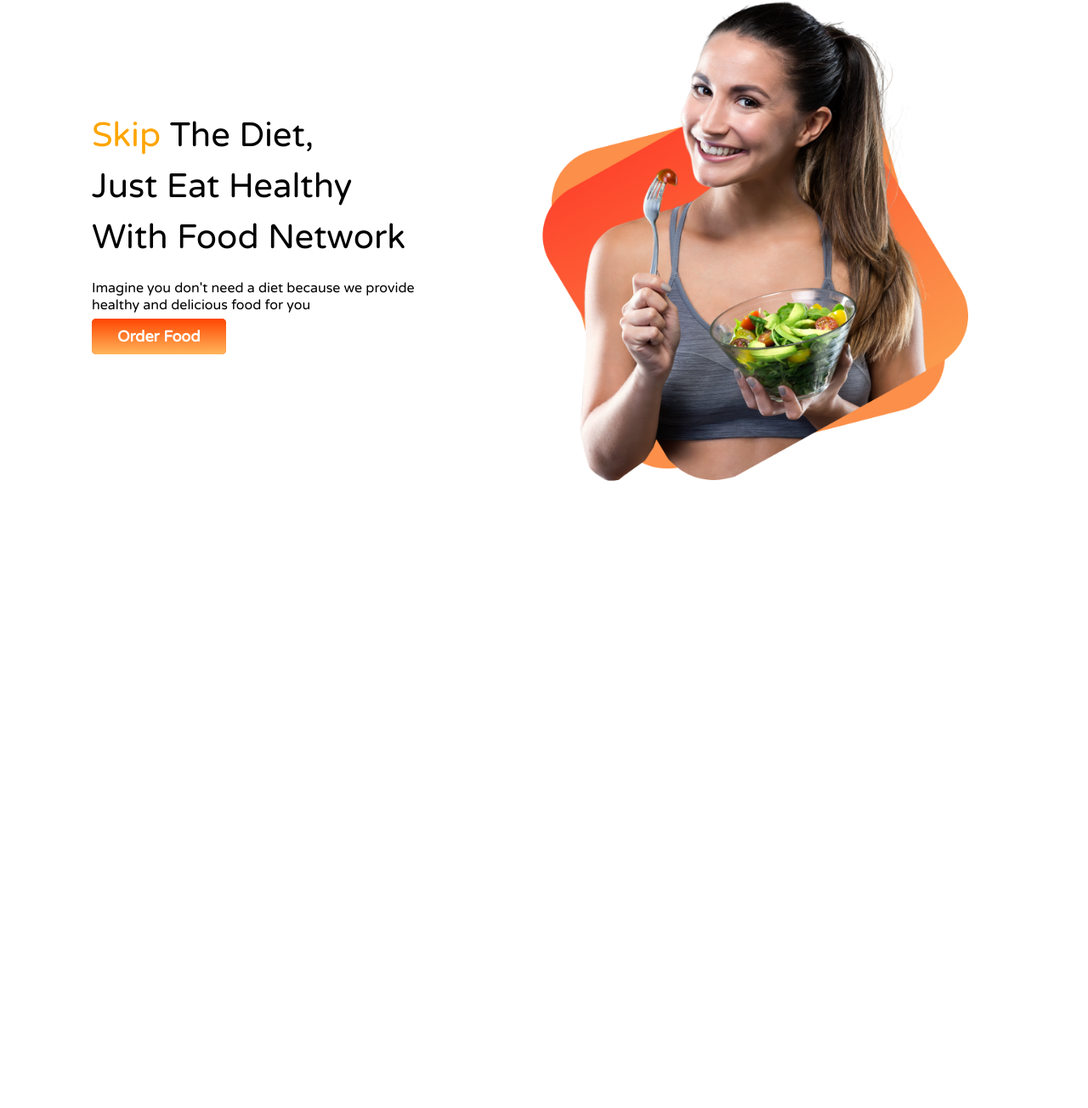
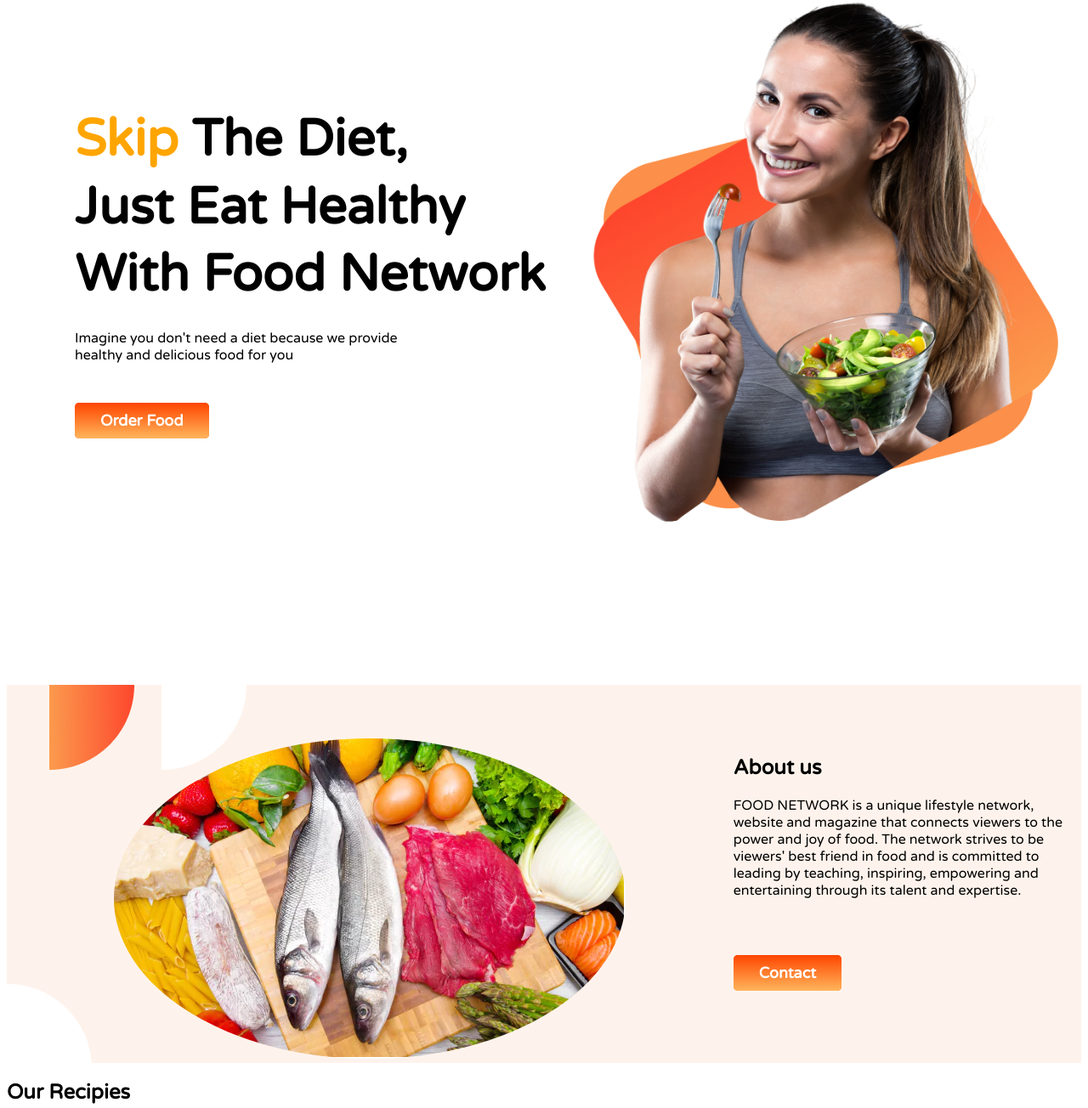
Before and after one commit to Enam121/Food-Network, a plain HTML site: page index.html in a window 1280 px wide. Shown: the part 19-1323 px from the top of the page at 85% size. Before the commit the page ends 800 px from the top, so only its background shows below. Drawn offline with Linux system fonts and the light colour scheme.

Commit message:
section-2 complete

```diff
--- a/index.html
+++ b/index.html
@@ -18,33 +18,55 @@
 </head>
 
 <body>
-
+    <!--section-1-->
     <section class="display-flex">
 
-        <div class="margin width">
-            <p class="font"> <span class="color"> Skip</span> The Diet,</p>
-            <p class="font">Just Eat Healthy</p>
-            <p class="font">With Food Network</p>
+        <div class="margin half-width">
+            <h1 class="font"> <span class="color"> Skip</span> The Diet,</h1>
+            <h1 class="font">Just Eat Healthy</h1>
+            <h1 class="font">With Food Network</h1>
             <p>Imagine you don't need a diet because we provide <br>
                 healthy and delicious food for you</p>
+            <br>
+            <br>
 
             <a target="_blank" href="https://web.programming-hero.com/">Order Food</a>
         </div>
 
-        <div class="width">
+        <div class="half-width">
             <img class="image-size" src=" Group 8425.png" alt="">
         </div>
 
     </section>
 
-    <section>
-        <div>
+    <!--section-2-->
+    <section class="display-flex background-image">
 
+        <div class="half-width margin-2">
+            <img class="image-size-2" src="about_2.png" alt="">
         </div>
 
-        <div>
+        <div class="half-width margin-2">
 
+            <h2> About us</h2>
+            <p>
+
+                FOOD NETWORK is a unique lifestyle network, website and magazine that connects viewers to the power and
+                joy of food. The network strives to be viewers' best friend in food and is committed to leading by
+                teaching, inspiring, empowering and entertaining through its talent and expertise.
+
+            </p>
+            <br>
+            <br>
+            <br>
+            <a target="_blank" href="https://www.facebook.com/enamulhoque">Contact</a>
         </div>
+
+    </section>
+
+    <!--section-3-->
+    <section>
+        <h1>Our Recipies</h1>
     </section>
 
 </body>
--- a/style.css
+++ b/style.css
@@ -1,5 +1,5 @@
 .font{
-    font-size: 40px;
+    font-size: 60px;
     line-height: 0.5em;
     font-weight: 900px;
 }
@@ -15,15 +15,17 @@
 
 }
 .image-size{
-    height: 600px;
-    width: 550px;
+    height: 650px;
+    width: 600px;
 }
 .margin{
-    margin-top: 120px;
-   margin-left: 100px;
+    margin-top: 110px;
+   margin-left: 80px;
+   margin-bottom: 300px;
+
 }
-.width{
-    width: 40%;
+.half-width{
+    width: 50%;
 }
 a{
     text-decoration: none;
@@ -36,3 +38,16 @@
      background-image: linear-gradient(orangered, rgb(255, 181, 91));
 
 }
+
+.image-size-2{
+border-radius: 50%;
+
+
+}
+.margin-2{
+    margin-left: 10%;
+    margin-top: 5%;
+}
+.background-image{
+    background-image: url(7.png);
+}
```
Also changed, not shown: 7.png (added), about_2.png (added), barbecue.png (added), barger.png (added), chicken.png (added).
